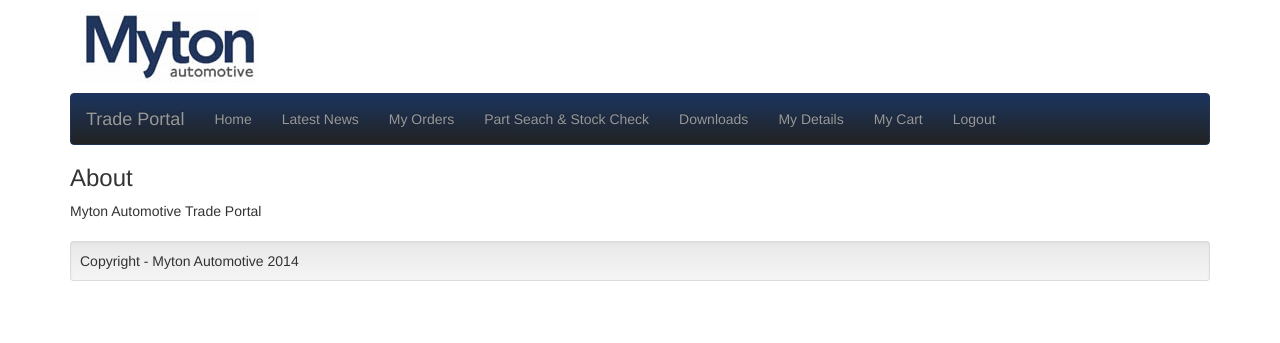
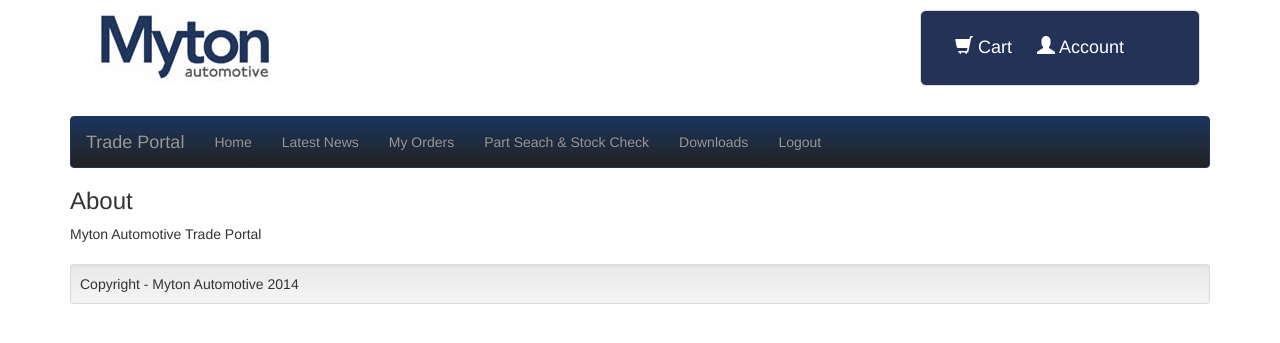
Before and after one commit to aijogja/Myton_Django_Project, a Django app: template templates/about.html in a window 1280 px wide. Shown: the top 343 px of the page. Run offline with Django 3.2, Linux system fonts and the light colour scheme; the template is opened without the code that fills it, so the values that code supplies are empty; parts of the project's set-up code (start-up, migrations or seed data) failed here and were passed over; some libraries are stand-ins or nearby versions.

Commit message:
cart and account preview

```diff
--- a/static/css/main.css
+++ b/static/css/main.css
@@ -6,3 +6,15 @@
 	margin-bottom: 0px;
 	padding: 7px;
 }
+.account-cart-box {
+	background: #233357
+}
+a.account-cart {
+	padding: 10px;
+	text-decoration: none;
+	color: #fff;
+	font-size: 18px;
+}
+.account-cart > .badge {
+	background: red
+}
--- a/templates/base.html
+++ b/templates/base.html
@@ -14,16 +14,18 @@
   <!--[if lt IE 9]>
     <script src="http://html5shim.googlecode.com/svn/trunk/html5.js"></script>
   <![endif]-->
+
 </head>
 <div class="container">
 <body class ="body">
 
-<div class="image_header">
-    <img src="{{ STATIC_URL }}img/mainlogo.jpg" width="180" height="73">
+<div class="image_header clearfix">
+    <div class="col-md-6"><img src="{{ STATIC_URL }}img/mainlogo.jpg" width="180" height="73"></div>
+    <div class="well well-lg col-md-3 pull-right account-cart-box">
+    <a href="/my-cart" class="account-cart"><span class="glyphicon glyphicon-shopping-cart"></span> Cart {% if cart.count %}<span class="badge">{{cart.count}}</span>{% endif %}</a>
+    <a href="/my-details" class="account-cart"><span class="glyphicon glyphicon-user"></span> Account</a>
+    </div>
 </div>
-
-
-
 
 <div class="navbar navbar-inverse">
         <div class="container">
@@ -43,8 +45,6 @@
               <li {% if breadcrumb == 'my-orders' %}class="active"{% endif %}><a href="/my-orders">My Orders</a></li>
               <li {% if breadcrumb == 'search' %}class="active"{% endif %}><a href="/search/">Part Seach & Stock Check</a></li>
               <li {% if breadcrumb == 'downloads' %}class="active"{% endif %}><a href="/downloads">Downloads</a></li>
-              <li {% if breadcrumb == 'my-details' %}class="active"{% endif %}><a href="/my-details">My Details</a></li>
-              <li {% if breadcrumb == 'my-cart' %}class="active"{% endif %}><a href="/my-cart">My Cart {% if cart.count %}({{cart.count}}){% endif %}</a></li>
               <li><a href="/accounts/logout">Logout</a></li>
             </ul>
           </div><!--/.nav-collapse -->
@@ -96,7 +96,7 @@
     url: url ,
     type: "GET",
     success: function(msg){
-      alert(msg);
+      //alert(msg);
       window.location.href = '/my-cart';
     },
   });
```
